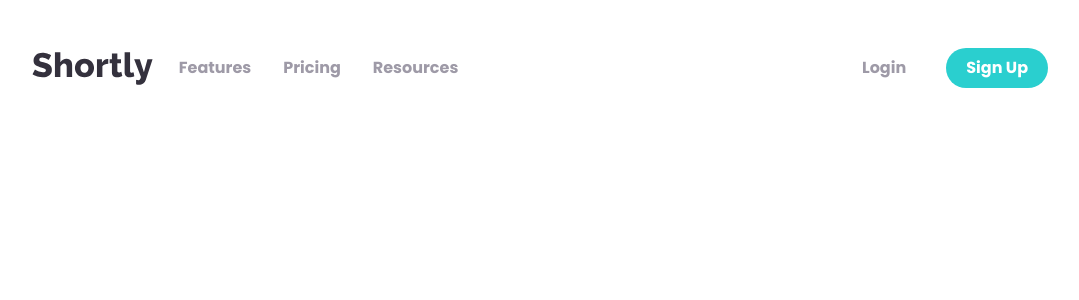
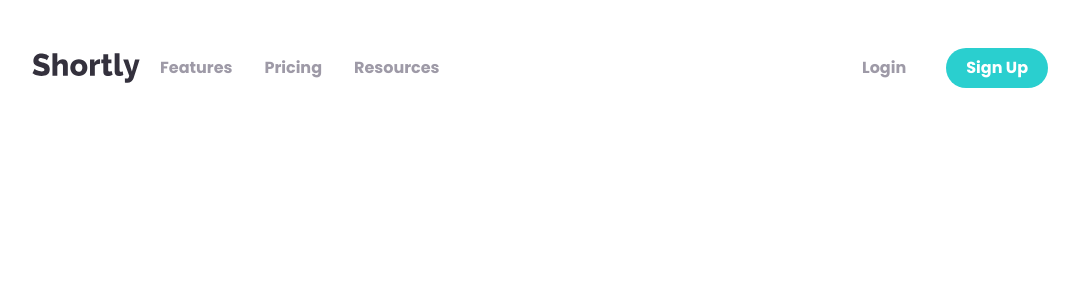
Before and after one commit to danidz96/url-shortening-api, a Next.js app: page / in a window 1280 px wide. Shown: the top 300 px of the page, without its empty margins (96-1175 px from the left). Built offline with nearby package versions, Linux system fonts and the light colour scheme.

Commit message:
optimize logo image

```diff
--- a/components/Header/Header.js
+++ b/components/Header/Header.js
@@ -1,4 +1,5 @@
 import React from 'react';
+import Image from 'next/image';
 import { useWindowSize } from '../../hooks/useWindowSize';
 
 function Header() {
@@ -26,7 +27,7 @@ function Header() {
     <header className="max-w-7xl mx-auto w-4/5">
       <nav id="main-nav" className="lg:flex items-center my-10 text-violet-light font-bold">
         <div className="flex justify-between">
-          <img src="/images/logo.svg" alt="Shortly logo" className="mr-10" />
+          <Image width="121" height="33" src="/images/logo.svg" alt="Shortly logo" />
           <img
             src="/images/bars.svg"
             alt="Bars"
@@ -37,7 +38,7 @@ function Header() {
         <div
           className={`transform scale-0 lg:transform lg:scale-1 ${mobileNavMenuAnimation} justify-center flex-col bg-violet p-8 rounded-xl mt-8 lg:space-x-8 lg:flex-row lg:justify-between lg:w-full lg:p-2 lg:bg-transparent lg:mt-0 lg:flex`}
         >
-          <div className="flex justify-center flex-col space-y-6 lg:space-x-8 lg:space-y-0 lg:flex-row lg:items-center">
+          <div className="flex justify-center flex-col space-y-6 lg:space-x-8 lg:space-y-0 lg:flex-row lg:items-center lg:ml-3">
             <button
               type="button"
               className="text-white font-bold lg:hover:text-violet-dark lg:text-violet-light"
```
